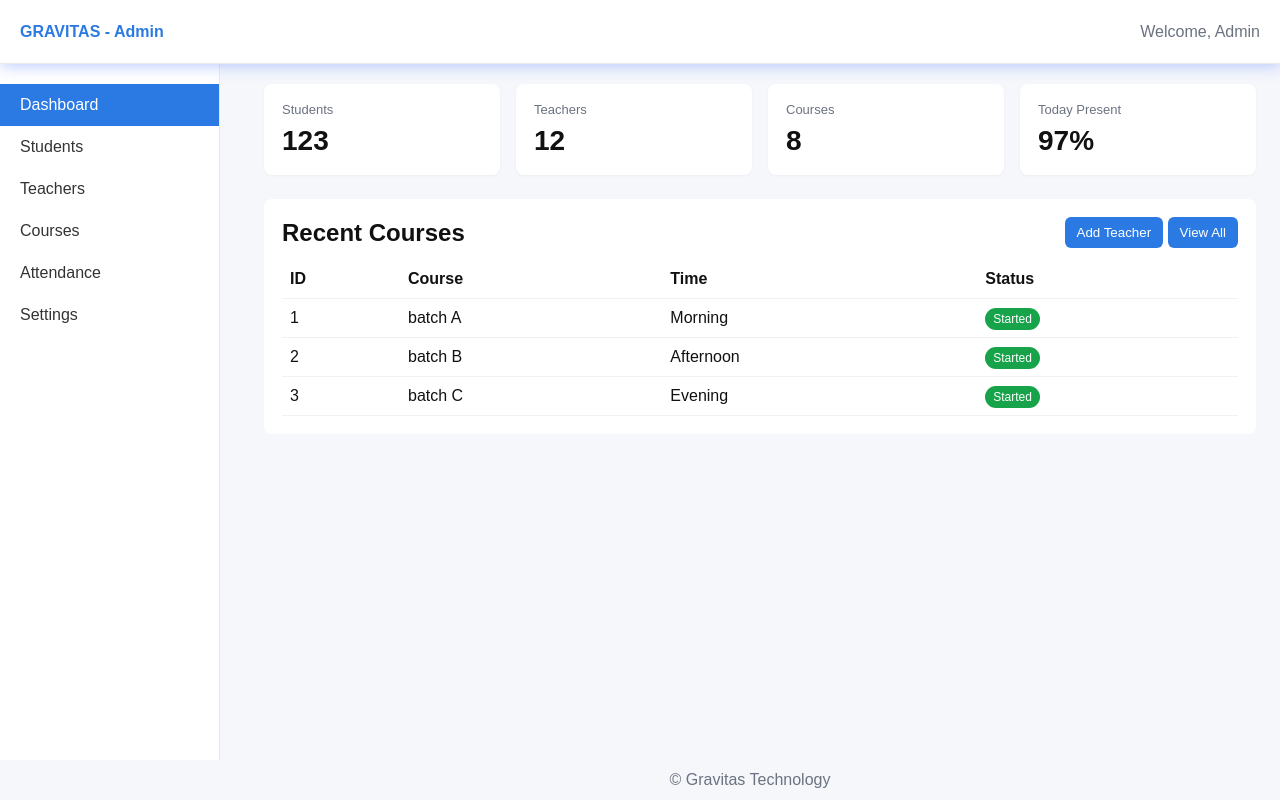
After one commit to gravitas-admin/attendance, a PHP site: page /view/adminDashboardView.php in a window 1280 px wide. The commit adds this page. Run offline with PHP 8.4, Linux system fonts and the light colour scheme.

Commit message:
added admin UI files

```diff
--- /dev/null
+++ b/view/adminDashboardView.php
@@ -0,0 +1,73 @@
+<!DOCTYPE html>
+<html lang="en">
+<head>
+  <meta charset="utf-8">
+  <meta name="viewport" content="width=device-width,initial-scale=1">
+  <title>Admin Dashboard</title>
+  <link rel="stylesheet" href="./view/css/common.css">
+  <link rel="stylesheet" href="./view/css/admin-dashboard.css">
+</head>
+<body>
+  <header class="adm-header">
+    <div class="brand">GRAVITAS - Admin</div>
+    <div class="adm-actions">Welcome, Admin</div>
+  </header>
+
+  <aside class="adm-sidebar">
+    <nav>
+      <ul>
+        <li class="active">Dashboard</li>
+        <li>Students</li>
+        <li>Teachers</li>
+        <li>Courses</li>
+        <li>Attendance</li>
+        <li>Settings</li>
+      </ul>
+    </nav>
+  </aside>
+
+  <main class="adm-main">
+    <section class="cards">
+      <div class="card">
+        <div class="card-title">Students</div>
+        <div class="card-value">123</div>
+      </div>
+      <div class="card">
+        <div class="card-title">Teachers</div>
+        <div class="card-value">12</div>
+      </div>
+      <div class="card">
+        <div class="card-title">Courses</div>
+        <div class="card-value">8</div>
+      </div>
+      <div class="card">
+        <div class="card-title">Today Present</div>
+        <div class="card-value">97%</div>
+      </div>
+    </section>
+
+    <section class="recent">
+      <div class="recent-header">
+          <h2>Recent Courses</h2>
+          <div class="recent-actions">
+            <a href="?controller=teacher&action=add"><button class="btn">Add Teacher</button></a>
+
+            <button class="btn">View All</button>
+          </div>
+      </div>
+      <table class="recent-table">
+        <thead>
+          <tr><th>ID</th><th>Course</th><th>Time</th><th>Status</th></tr>
+        </thead>
+        <tbody>
+          <tr><td>1</td><td>batch A</td><td>Morning</td><td><span class="tag started">Started</span></td></tr>
+          <tr><td>2</td><td>batch B</td><td>Afternoon</td><td><span class="tag started">Started</span></td></tr>
+          <tr><td>3</td><td>batch C</td><td>Evening</td><td><span class="tag started">Started</span></td></tr>
+        </tbody>
+      </table>
+    </section>
+  </main>
+
+  <footer class="adm-footer">© Gravitas Technology</footer>
+</body>
+</html>
--- /dev/null
+++ b/view/css/admin-dashboard.css
@@ -0,0 +1,31 @@
+/* admin-dashboard.css - simple responsive admin UI (UI-only) */
+:root{--bg:#f5f7fb;--card:#fff;--accent:#2b7ae4;--muted:#6b7280}
+*{box-sizing:border-box;font-family:Arial,Helvetica,sans-serif}
+body{margin:0;background:var(--bg);color:#111}
+.adm-header{height:64px;background:#fff;display:flex;align-items:center;justify-content:space-between;padding:0 20px;border-bottom:1px solid #e6e9ee}
+.brand{font-weight:700;color:var(--accent)}
+.adm-actions{color:var(--muted)}
+.adm-sidebar{width:220px;background:#fff;position:fixed;top:64px;bottom:40px;left:0;border-right:1px solid #e6e9ee;padding-top:20px}
+.adm-sidebar nav ul{list-style:none;margin:0;padding:0}
+.adm-sidebar nav li{padding:12px 20px;color:#333;cursor:pointer}
+.adm-sidebar nav li.active{background:var(--accent);color:#fff}
+.adm-main{margin-left:240px;padding:24px;padding-top:84px;min-height:calc(100vh - 124px)}
+.cards{display:grid;grid-template-columns:repeat(auto-fit,minmax(180px,1fr));gap:16px;margin-bottom:24px}
+.card{background:var(--card);padding:18px;border-radius:8px;box-shadow:0 1px 3px rgba(16,24,40,0.04);display:flex;flex-direction:column}
+.card-title{color:var(--muted);font-size:13px}
+.card-value{font-size:28px;font-weight:700;margin-top:8px}
+.recent{background:var(--card);padding:18px;border-radius:8px}
+.recent-header{display:flex;justify-content:space-between;align-items:center;margin-bottom:12px}
+.btn{background:var(--accent);color:#fff;padding:8px 12px;border-radius:6px;border:none;cursor:pointer}
+.recent-table{width:100%;border-collapse:collapse}
+.recent-table th,.recent-table td{padding:10px 8px;text-align:left;border-bottom:1px solid #eef2f6}
+.tag{padding:4px 8px;border-radius:12px;font-size:12px;color:#fff}
+.tag.started{background:#16a34a}
+.tag.upcoming{background:#f59e0b}
+.adm-footer{height:40px;line-height:40px;text-align:center;color:var(--muted);position:fixed;left:220px;right:0;bottom:0;background:transparent}
+
+@media (max-width:800px){
+  .adm-sidebar{position:relative;width:100%;top:0;border-right:none;border-bottom:1px solid #e6e9ee}
+  .adm-main{margin-left:0;padding-top:20px}
+  .adm-footer{left:0}
+}
--- a/view/loginView.php
+++ b/view/loginView.php
@@ -19,6 +19,7 @@
             <input type="password" id="pass" name="pass" placeholder="Password" required>
             <div id="submit"><button type="submit">login</button></div>
         </form>
+
        </body>
 
 </html>
```
Also changed, not shown: controller/dashboardController.php (+25 -0 lines), controller/userController.php (+8 -1 lines).
